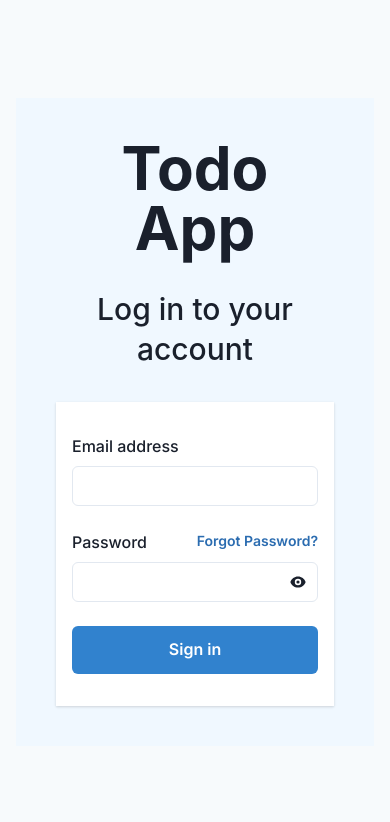
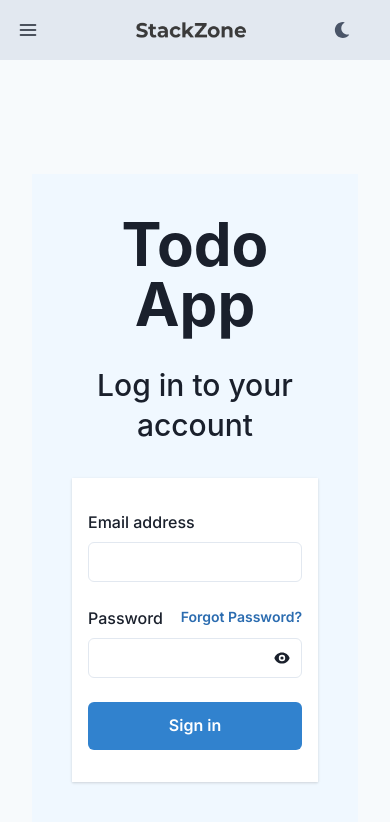
Before and after one commit to matoh/appsync-nextjs-todo-workshop, a Next.js app: page / in a window 390 px wide. Shown: the top 822 px of the page. Built offline with nearby package versions, Linux system fonts and the light colour scheme; no server answers.

Commit message:
Rewritten layout system, designed simple top bar with desktop and mobile nav items

```diff
--- /dev/null
+++ b/components/Layout/AuthActionButton.tsx
@@ -0,0 +1,45 @@
+import React, { ReactElement } from 'react';
+import useColorModeValue from '../../hooks/useColorModeValue';
+import { useSession } from 'next-auth/react';
+import { Button } from '@chakra-ui/react';
+
+export interface AuthButtonProps {
+  signInAction: () => void;
+  signOutAction: () => void;
+}
+
+interface ActionButtonProps {
+  text: string;
+  action: () => void;
+}
+
+function ActionButton({ text, action }: ActionButtonProps): ReactElement {
+  const { color } = useColorModeValue();
+
+  return (
+    <Button
+      display={{ base: 'none', md: 'inline-flex' }}
+      color={color('white', 'black')}
+      bg={color('gray.700', 'gray.300')}
+      _hover={{
+        bg: color('gray.600', 'gray.200')
+      }}
+      onClick={action}
+    >
+      {text}
+    </Button>
+  );
+}
+
+export default function AuthActionButton({ signInAction, signOutAction }: AuthButtonProps): ReactElement {
+  const { status } = useSession();
+
+  switch (status) {
+    case 'authenticated':
+      return <ActionButton text='Sign Out' action={signOutAction} />;
+    case 'unauthenticated':
+      return <ActionButton text='Sign In' action={signInAction} />;
+    default:
+      return <ActionButton text='Loading...' action={() => {}} />;
+  }
+}
--- /dev/null
+++ b/components/Layout/DesktopNav.tsx
@@ -0,0 +1,74 @@
+import { Box, Flex, Icon, Link, Popover, PopoverContent, PopoverTrigger, Stack, Text } from '@chakra-ui/react';
+import NextLink from 'next/link';
+import { ChevronRightIcon } from '@chakra-ui/icons';
+import { NavItem, NavItems } from './HeaderBar';
+import useColorModeValue from '../../hooks/useColorModeValue';
+
+export function DesktopSubNav({ label, href, subLabel }: NavItem) {
+  const { color } = useColorModeValue();
+
+  return (
+    <Link href={href} role='group' display='block' p='2' rounded='md' _hover={{ bg: color('pink.50', 'gray.900') }}>
+      <Stack direction='row' align='center'>
+        <Box>
+          <Text transition='all .3s ease' _groupHover={{ color: 'gray.400' }} fontWeight='medium'>
+            {label}
+          </Text>
+          <Text fontSize='sm'>{subLabel}</Text>
+        </Box>
+        <Flex
+          transition='all .3s ease'
+          transform='translateX(-10px)'
+          opacity='0'
+          _groupHover={{ opacity: '100%', transform: 'translateX(0)' }}
+          justify='flex-end'
+          align='center'
+          flex='1'
+        >
+          <Icon color='gray.400' w='5' h='5' as={ChevronRightIcon} />
+        </Flex>
+      </Stack>
+    </Link>
+  );
+}
+
+export default function DesktopNav() {
+  const { color } = useColorModeValue();
+
+  return (
+    <Stack direction='row' spacing='4'>
+      {NavItems.map((navItem) => (
+        <Box key={navItem.label}>
+          <Popover trigger={'hover'} placement={'bottom-start'}>
+            <PopoverTrigger>
+              <Link
+                as={NextLink}
+                p='6'
+                href={navItem.href ?? '#'}
+                fontSize='xl'
+                fontWeight='medium'
+                color={color('gray.600', 'gray.200')}
+                _hover={{
+                  textDecoration: 'none',
+                  color: color('gray.800', 'white')
+                }}
+              >
+                {navItem.label}
+              </Link>
+            </PopoverTrigger>
+
+            {navItem.children && (
+              <PopoverContent border='0' boxShadow='xl' bg={color('white', 'gray.800')} p='4' rounded='xl' minW='sm'>
+                <Stack>
+                  {navItem.children.map((child) => (
+                    <DesktopSubNav key={child.label} {...child} />
+                  ))}
+                </Stack>
+              </PopoverContent>
+            )}
+          </Popover>
+        </Box>
+      ))}
+    </Stack>
+  );
+}
--- /dev/null
+++ b/components/Layout/HeaderBar.tsx
@@ -0,0 +1,81 @@
+import { Collapse, Flex, IconButton, Image, Stack, Text, useBreakpointValue, useColorMode, useDisclosure } from '@chakra-ui/react';
+import { CloseIcon, HamburgerIcon } from '@chakra-ui/icons';
+import { useRouter } from 'next/router';
+import { signIn, signOut } from 'next-auth/react';
+import useColorModeValue from '../../hooks/useColorModeValue';
+import DesktopNav from './DesktopNav';
+import MobileNav from './MobileNav';
+import ColorModeSwitcher from './ColorModeSwitcher';
+import AuthActionButton from './AuthActionButton';
+
+export interface NavItem {
+  label: string;
+  subLabel?: string;
+  children?: NavItem[];
+  href?: string;
+}
+
+export const NavItems: NavItem[] = [
+  {
+    label: 'Home',
+    href: '/'
+  },
+  {
+    label: 'About',
+    href: '/about'
+  }
+];
+
+export default function HeaderBar() {
+  const router = useRouter();
+  const { isOpen, onToggle } = useDisclosure();
+  const { color } = useColorModeValue();
+  const { colorMode } = useColorMode();
+
+  return (
+    <>
+      <Flex
+        backgroundColor={color('gray.200', 'gray.700')}
+        color={color('gray.600', 'white')}
+        minH='60px'
+        py={{ base: '2' }}
+        px={{ base: '4' }}
+        borderBottom='1'
+        align='center'
+      >
+        <Flex flex={{ base: '1', md: 'auto' }} ml={{ base: '-2' }} display={{ base: 'flex', md: 'none' }}>
+          <IconButton
+            onClick={onToggle}
+            icon={isOpen ? <CloseIcon w='3' h='3' /> : <HamburgerIcon w='5' h='5' />}
+            variant='ghost'
+            aria-label='Toggle Navigation'
+          />
+        </Flex>
+        <Flex flex={{ base: '1' }} justify={{ base: 'center', md: 'start' }}>
+          <Text textAlign={useBreakpointValue({ base: 'center', md: 'left' })} fontFamily='heading' color={color('gray.800', 'white')}>
+            <Image src={colorMode === 'light' ? './stackZoneText.jpg' : './stackZoneTextWhite.jpg'} alt='StackZone' />
+          </Text>
+
+          <Flex display={{ base: 'none', md: 'flex' }} ml='10'>
+            <DesktopNav />
+          </Flex>
+        </Flex>
+
+        <Stack flex={{ base: '1', md: '0' }} justify='flex-end' direction='row' spacing='6'>
+          <ColorModeSwitcher />
+          <AuthActionButton
+            signInAction={() => signIn('cognito')}
+            signOutAction={async () => {
+              await signOut();
+              await router.push('/logout');
+            }}
+          />
+        </Stack>
+      </Flex>
+
+      <Collapse in={isOpen} animateOpacity>
+        <MobileNav />
+      </Collapse>
+    </>
+  );
+}
--- a/components/Layout/Layout.tsx
+++ b/components/Layout/Layout.tsx
@@ -1,10 +1,15 @@
 import { ReactElement } from 'react';
+import { Box } from '@chakra-ui/react';
+import { Inter } from '@next/font/google';
 import Head from 'next/head';
-import { Inter } from '@next/font/google';
+import useColorModeValue from '../../hooks/useColorModeValue';
+import HeaderBar from './HeaderBar';
 
 const inter = Inter({ subsets: ['latin'] });
 
 export default function Layout({ children }: { children: ReactElement }) {
+  const { color } = useColorModeValue();
+
   return (
     <>
       <Head>
@@ -13,7 +18,14 @@ export default function Layout({ children }: { children: ReactElement }) {
         <meta name='viewport' content='width=device-width, initial-scale=1' />
         <link rel='icon' href='/favicon.ico' />
       </Head>
-      <main className={inter.className}>{children}</main>
+      <main className={inter.className}>
+        <Box maxWidth='68rem' margin='auto' height='100vh'>
+          <HeaderBar />
+          <Box p='4' backgroundColor={color('gray.50', 'gray.600')}>
+            {children}
+          </Box>
+        </Box>
+      </main>
     </>
   );
 }
--- /dev/null
+++ b/components/Layout/MobileNav.tsx
@@ -0,0 +1,53 @@
+import { Collapse, Flex, Icon, Link, Stack, Text, useDisclosure } from '@chakra-ui/react';
+import { ChevronDownIcon } from '@chakra-ui/icons';
+import NextLink from 'next/link';
+import { NavItem, NavItems } from './HeaderBar';
+import useColorModeValue from '../../hooks/useColorModeValue';
+
+export default function MobileNav() {
+  const { color } = useColorModeValue();
+
+  return (
+    <Stack bg={color('white', 'gray.800')} p='4' display={{ md: 'none' }}>
+      {NavItems.map((navItem) => (
+        <MobileNavItem key={navItem.label} {...navItem} />
+      ))}
+    </Stack>
+  );
+}
+
+export function MobileNavItem({ label, children, href }: NavItem) {
+  const { isOpen, onToggle } = useDisclosure();
+  const { color } = useColorModeValue();
+
+  return (
+    <Stack spacing='4' onClick={children && onToggle}>
+      <Flex
+        py='2'
+        as={NextLink}
+        href={href ?? '#'}
+        justify='space-between'
+        align='center'
+        _hover={{
+          textDecoration: 'none'
+        }}
+      >
+        <Text fontWeight='bold' color={color('gray.600', 'gray.200')}>
+          {label}
+        </Text>
+        {children && <Icon as={ChevronDownIcon} transition='all .25s ease-in-out' transform={isOpen ? 'rotate(180deg)' : ''} w='6' h='6' />}
+      </Flex>
+
+      <Collapse in={isOpen} animateOpacity style={{ marginTop: '0!important' }}>
+        <Stack mt='2' pl='4' borderLeft='1' borderStyle='solid' borderColor={color('gray.200', 'gray.700')} align='start'>
+          {children &&
+            children.map((child) => (
+              <Link key={child.label} py='2' href={child.href}>
+                {child.label}
+              </Link>
+            ))}
+        </Stack>
+      </Collapse>
+    </Stack>
+  );
+}
```
